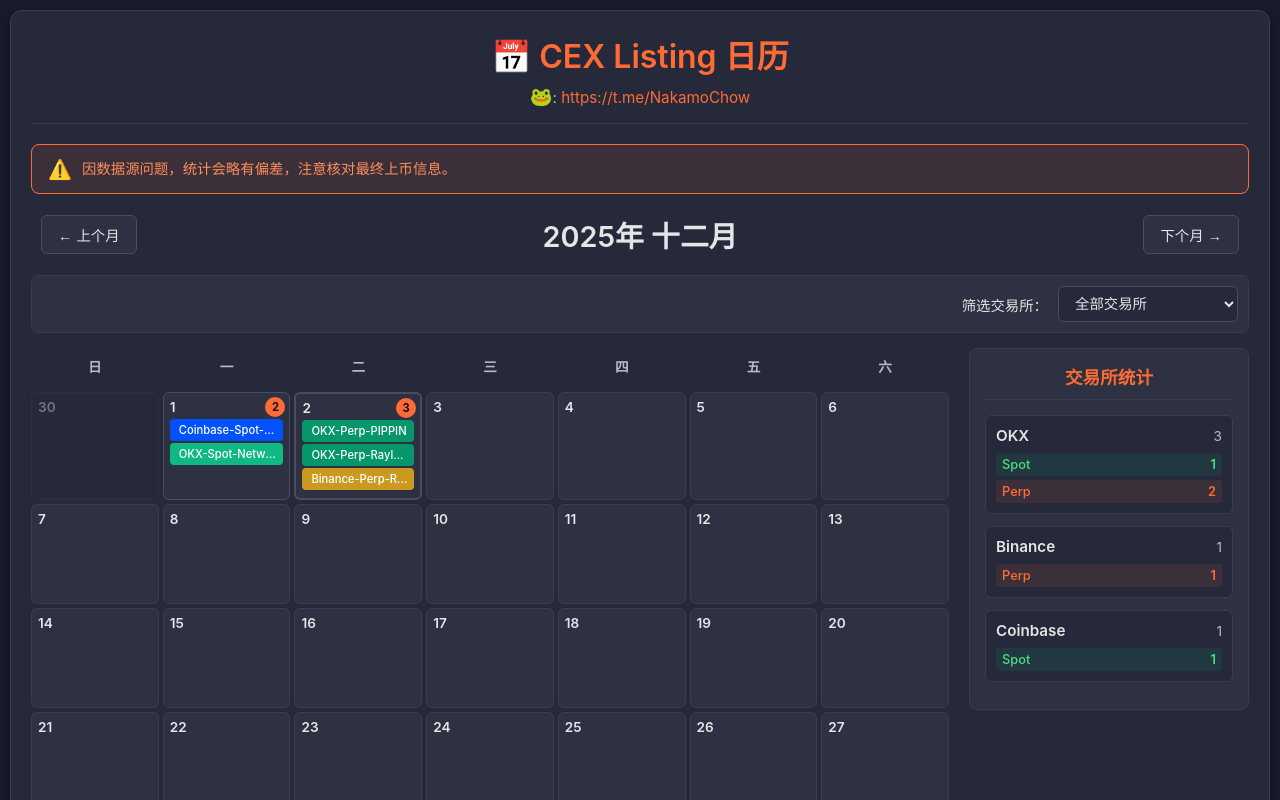
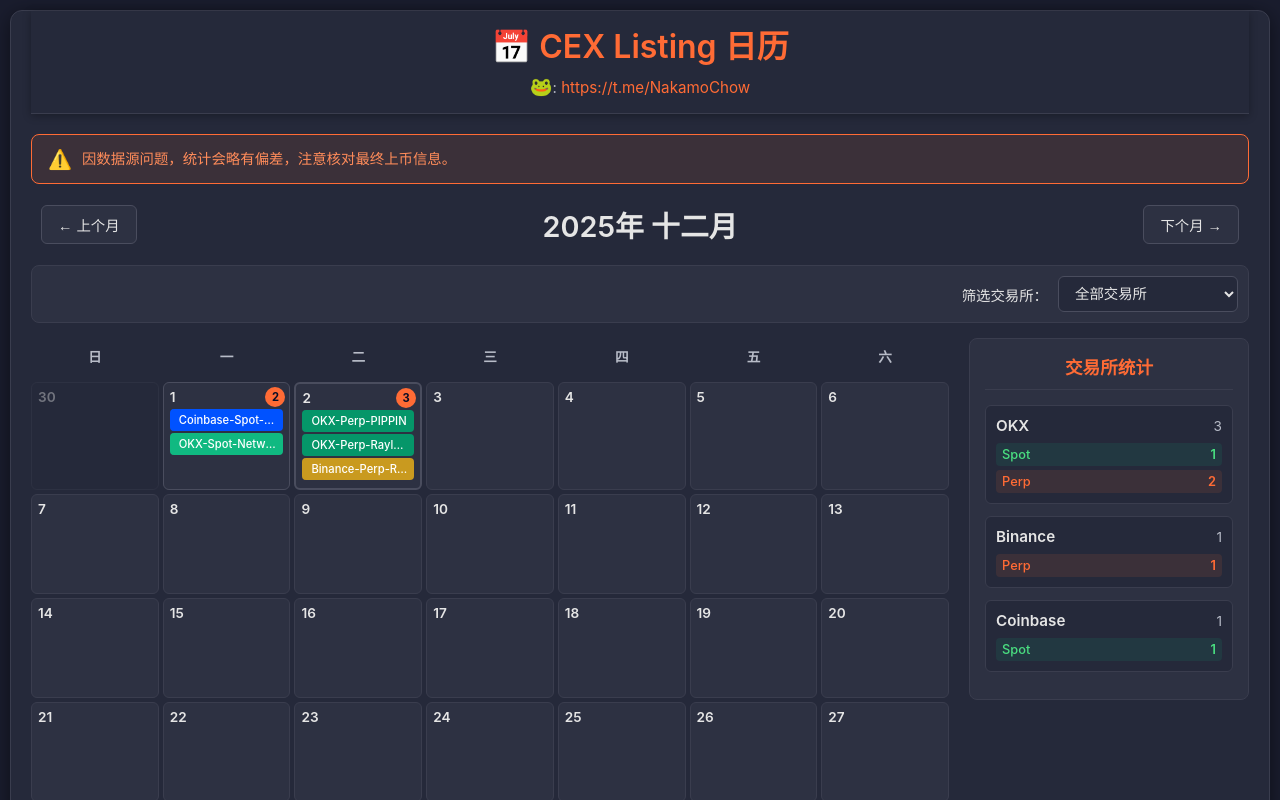
Before and after one commit to Chow1996/cex-listing-calendar, a plain HTML site: page index.html in a window 1280 px wide. Drawn offline with Linux system fonts and the light colour scheme.

Commit message:
Update style.css

```diff
--- a/style.css
+++ b/style.css
@@ -25,7 +25,9 @@
     border-radius: 12px;
     box-shadow: 0 4px 20px rgba(0, 0, 0, 0.5);
     padding: 20px;
+    padding-top: 10px;
     border: 1px solid #3a3d4e;
+    position: relative;
 }
 
 .main-content {
@@ -49,13 +51,14 @@
 header.sticky-header {
     position: sticky;
     top: 0;
-    z-index: 100;
+    z-index: 1000;
     background: #25293a;
     padding-top: 10px;
     padding-bottom: 15px;
     margin-top: -10px;
     margin-bottom: 20px;
     border-bottom: 1px solid #3a3d4e;
+    box-shadow: 0 2px 8px rgba(0, 0, 0, 0.3);
 }
 
 header h1 {
```
